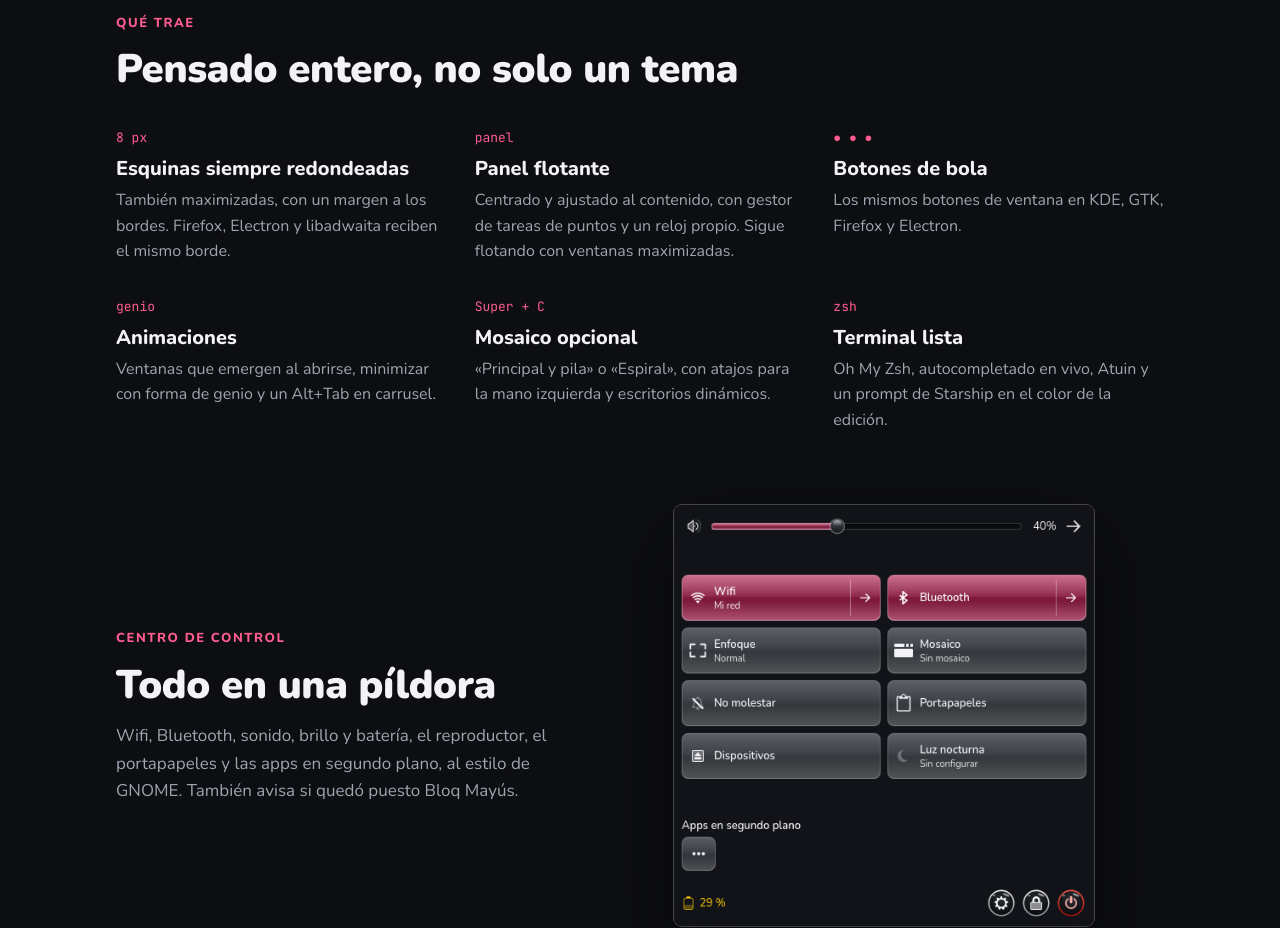
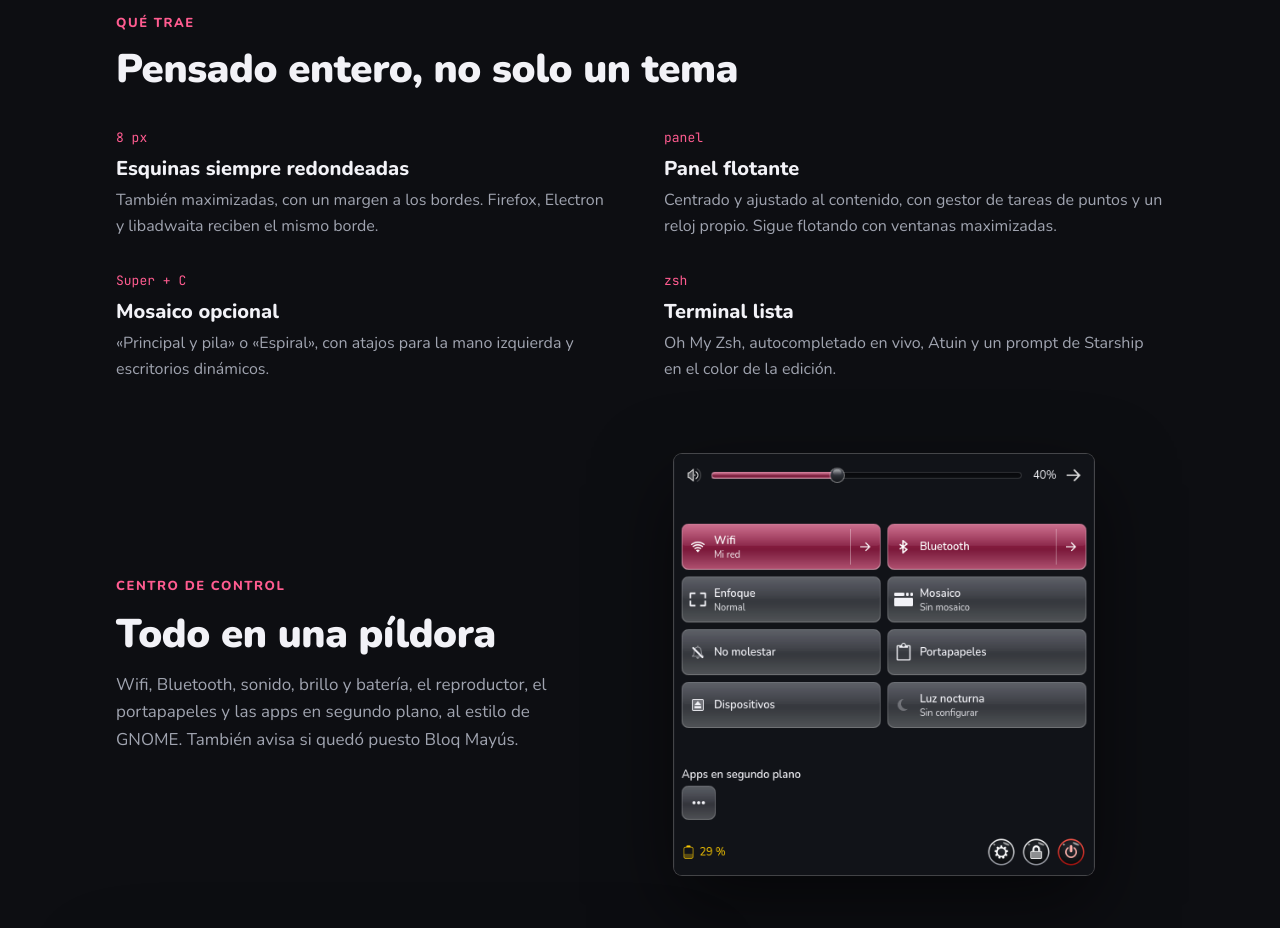
Before and after one commit to antarest47/uzunyx-web, a plain HTML site: page index.html in a window 1280 px wide. Shown: the part 2400-3328 px from the top of the page. Drawn offline with nearby package versions, Linux system fonts and the light colour scheme.

Commit message:
Qué trae: sin botones de bola ni animaciones; cuatro puntos en dos columnas
Co-Authored-By: Claude Opus 5.5 <noreply@anthropic.com>

```diff
--- a/index.html
+++ b/index.html
@@ -168,11 +168,10 @@ section { padding-block: 72px; }
 @media (max-width: 720px) { .eds { grid-template-columns: 1fr; } }
 
 /* Características */
-.features { display: grid; grid-template-columns: repeat(3, minmax(0, 1fr)); gap: 32px 28px; }
+.features { display: grid; grid-template-columns: repeat(2, minmax(0, 1fr)); gap: 32px 48px; }
 .feature { display: grid; gap: 8px; align-content: start; }
 .feature p { color: var(--muted); font-size: 16px; }
 .feature .k { font-family: var(--mono); font-size: 13px; color: var(--accent-bright); }
-@media (max-width: 860px) { .features { grid-template-columns: repeat(2, minmax(0, 1fr)); } }
 @media (max-width: 560px) { .features { grid-template-columns: 1fr; } }
 
 .split { display: grid; grid-template-columns: minmax(0, 1fr) minmax(0, 1.25fr); gap: 40px; align-items: center; }
@@ -313,8 +312,6 @@ footer a { color: var(--fg); }
       <div class="features">
         <div class="feature"><span class="k">8 px</span><h3>Esquinas siempre redondeadas</h3><p>También maximizadas, con un margen a los bordes. Firefox, Electron y libadwaita reciben el mismo borde.</p></div>
         <div class="feature"><span class="k">panel</span><h3>Panel flotante</h3><p>Centrado y ajustado al contenido, con gestor de tareas de puntos y un reloj propio. Sigue flotando con ventanas maximizadas.</p></div>
-        <div class="feature"><span class="k">● ● ●</span><h3>Botones de bola</h3><p>Los mismos botones de ventana en KDE, GTK, Firefox y Electron.</p></div>
-        <div class="feature"><span class="k">genio</span><h3>Animaciones</h3><p>Ventanas que emergen al abrirse, minimizar con forma de genio y un Alt+Tab en carrusel.</p></div>
         <div class="feature"><span class="k">Super + C</span><h3>Mosaico opcional</h3><p>«Principal y pila» o «Espiral», con atajos para la mano izquierda y escritorios dinámicos.</p></div>
         <div class="feature"><span class="k">zsh</span><h3>Terminal lista</h3><p>Oh My Zsh, autocompletado en vivo, Atuin y un prompt de Starship en el color de la edición.</p></div>
       </div>
```
